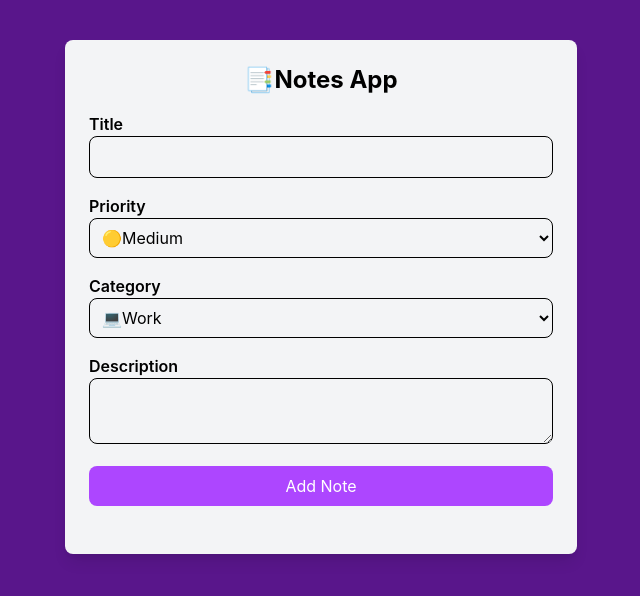
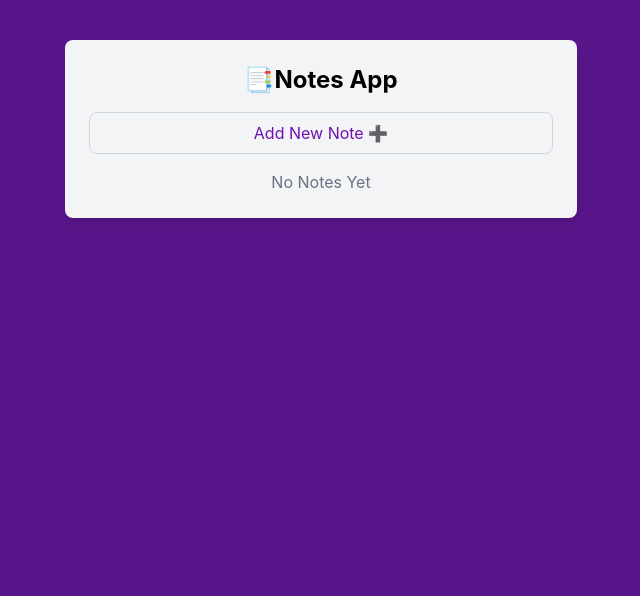
Before and after one commit to gianprocopio/notes-miniapp, a React (Vite) app: page / in a window 1280 px wide. Shown: the top 596 px of the page, without its empty margins (319-959 px from the left). Built offline with nearby package versions, Linux system fonts and the light colour scheme.

Commit message:
Toggle button to hide and show the form

```diff
--- a/src/App.jsx
+++ b/src/App.jsx
@@ -1,11 +1,16 @@
+import { useState } from "react";
 import NoteForm from "./components/NoteForm";
+import NotesList from "./components/NotesList";
 
 
 const App = () => {
+  const [notes, setNotes] = useState([]);
+
   return (
     <div className="max-w-lg mx-auto mt-10 p-6 bg-gray-100 rounded-lg shadow-lg">
       <h2 className="text-2xl font-bold mb-4 text-center">📑Notes App</h2>
-      <NoteForm />
+      <NoteForm notes={notes} setNotes={setNotes} />
+      <NotesList notes={notes} />
     </div>
 );
 }
--- a/src/components/NoteForm.jsx
+++ b/src/components/NoteForm.jsx
@@ -1,33 +1,72 @@
 import { useState } from "react";
 
-const NoteForm = () => {
-    const [title, setTitle] = useState('');
-    const [priority, setPriority] = useState('Medium');
-    const [category, setCateory] = useState('Work');
-    const [description, setDescription] = useState('');
+const NoteForm = ({notes, setNotes}) => {
+    const [formData, setFormData] = useState({
+        title: '',
+        category: '💻Work',
+        priority: '🔴High',
+        description: ''
+    })
 
+    const [isVisible, setIsVisible] = useState(false);
 
+    const handleChange = (e) =>{
+        setFormData({
+            ...formData,
+            [e.target.name]: [e.target.value]
+        })
+    }
+
+    const handleSubmit = (e) =>{
+        e.preventDefault();
+        //Validation
+        if(!formData.title || !formData.description) return;
+
+        const newNote = {
+            id: Date.now(),
+            ...formData
+        }
+        setNotes([newNote, ...notes])
+
+        setFormData({
+            title: '',
+            category: '💻Work',
+            priority: '🔴High',
+            description: ''
+        })
+    }
 
     return (
-        <form className="mb-6">
+        <>
+        {/* Toggle Button */}
+        <button
+        className="w-full bg-gray-100 border border-gray-300 text-purple-800 py-2 rounded-lg cursor-pointer hover:bg-purple-200 hover:border-purple-300 transition mb-4"
+        onClick={() => setIsVisible(!isVisible)}
+        >
+            {isVisible ? 'Hide Form ❌' : 'Add New Note ➕'}
+        </button>
+
+        {
+        isVisible &&
+        <form className="mb-6" onSubmit={handleSubmit}>
             <div className="mb-4">
                 <label htmlFor="title" className="block font-semibold">
                     Title
                 </label>
-                <input type="text"
+                <input name="title" type="text"
                 className="w-full p-2 border rounded-lg"
-                value={title}
-                onChange={(e) => setTitle(e.target.value)}
+                value={formData.title}
+                onChange={handleChange}
                 />
             </div>
             <div className="mb-4">
                 <label htmlFor="priority" className="block font-semibold">
                     Priority
                 </label>
-                <select type="text"
+                <select name="priority" type="text"
                 className="w-full p-2 border rounded-lg"
-                value={priority}
-                onChange={(e) => setPriority(e.target.value)}
+                value={formData.priority}
+                onChange={handleChange}
                 >
                     <option value="High">🔴High</option>
                     <option value="Medium">🟡Medium</option>
@@ -38,10 +77,10 @@ const NoteForm = () => {
                 <label htmlFor="category" className="block font-semibold">
                     Category
                 </label>
-                <select type="text"
+                <select name="category" type="text"
                 className="w-full p-2 border rounded-lg"
-                value={category}
-                onChange={(e) => setCategory(e.target.value)}
+                value={formData.category}
+                onChange={handleChange}
                 >
                     <option value="Work">💻Work</option>
                     <option value="Personal">🏠Personal</option>
@@ -52,16 +91,21 @@ const NoteForm = () => {
                 <label htmlFor="description" className="block font-semibold">
                     Description
                 </label>
-                <textarea type="text"
+                <textarea name="description" type="text"
                 className="w-full p-2 border rounded-lg"
-                value={description}
-                onChange={(e) => setDescription(e.target.value)}
+                value={formData.description}
+                onChange={handleChange}
                 ></textarea>
             </div>
 
-            <button className="w-full bg-purple-500 text-white py-2 rounded-lg cursor-pointer hover:bg-purple-600 transition-all">Add Note</button>
+            <button
+            className="w-full bg-purple-500 text-white py-2 rounded-lg cursor-pointer hover:bg-purple-600 transition-all"
+            >
+                Add Note
+                </button>
 
-        </form>
+        </form>}
+        </>
     );
 }
 
--- /dev/null
+++ b/src/components/NotesList.jsx
@@ -0,0 +1,28 @@
+const NotesList = ({notes}) => {
+
+    if(notes.length === 0){
+        return(
+            <p className="text-center text-gray-500">No Notes Yet</p>
+        )
+    }
+    return (
+        <div className="space-y-4">
+            {notes.map((note) =>(
+                <div key={note.id} className="p-4 bg-white rounded-lg shadow-md border-l-4">
+                    <h3 className="text-lg font-bold">{note.title}</h3>
+                    <p className="text-sm text-gray-600">
+                        <strong>Category: {note.category}</strong>
+                    </p>
+                    <p className="text-sm text-gray-600">
+                        <strong>Priority: {note.priority}</strong>
+                    </p>
+                    <p className="mt-2">{note.description}</p>
+
+                </div>
+            ))}
+        </div>
+
+     );
+}
+
+export default NotesList;
```
